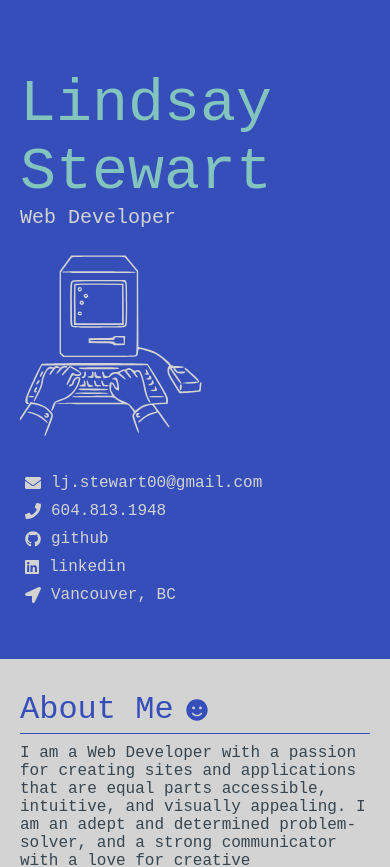
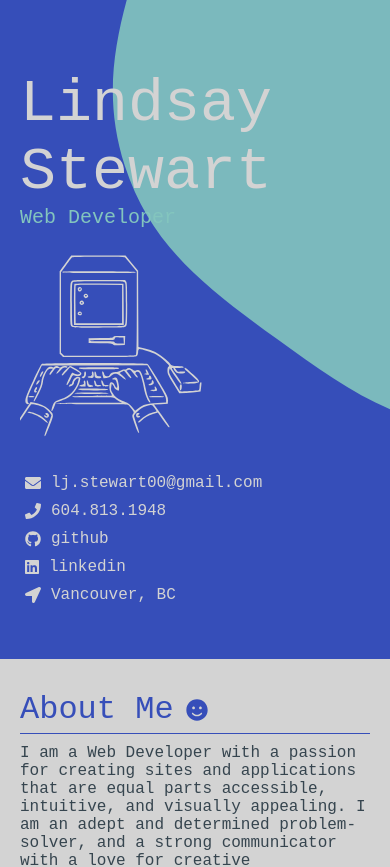
Before and after one commit to haggisbreakfast/resume, a React (Create React App) app: page / in a window 390 px wide. Shown: the top 867 px of the page. Built offline with nearby package versions, Linux system fonts and the light colour scheme.

Commit message:
fixes blob position, responsiveness

```diff
--- a/src/Components.tsx
+++ b/src/Components.tsx
@@ -18,7 +18,7 @@ export const GlobalStyle = createGlobalStyle`
 export const Top = styled.div`
   background: #364EB9;
   background-image: url(${Curls});
-  background-position: 0em 0em;
+  background-position: center top
   background-repeat: no-repeat;
   display: flex;
   flex-direction: column;
@@ -54,13 +54,14 @@ export const Name = styled.h1`
   font-size: 60px;
   font-weight: 400;
   margin: 0px;
-  color: #83c5be;
 
 `;
 
 export const Label = styled.span`
   margin: 0px;
   font-size: 20px;
+  color: #83c5be;
+
 `;
 
 export const Image = styled.div`
```
